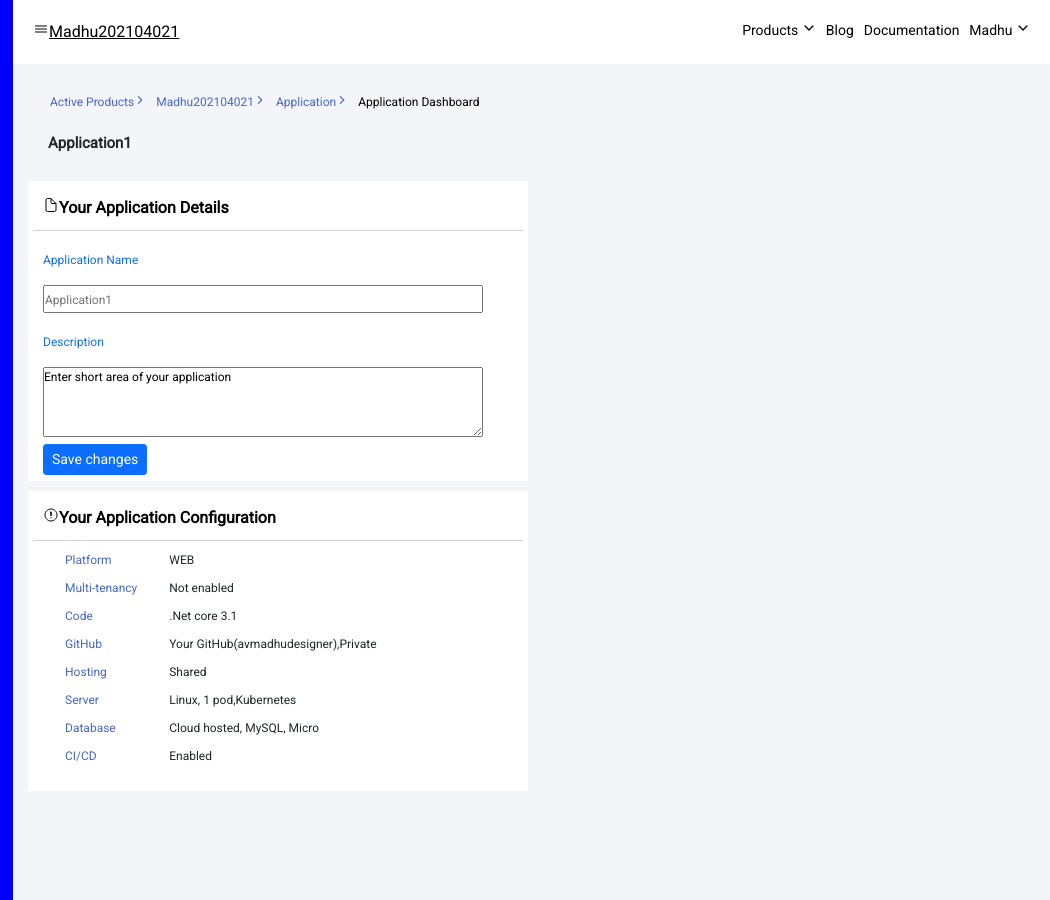
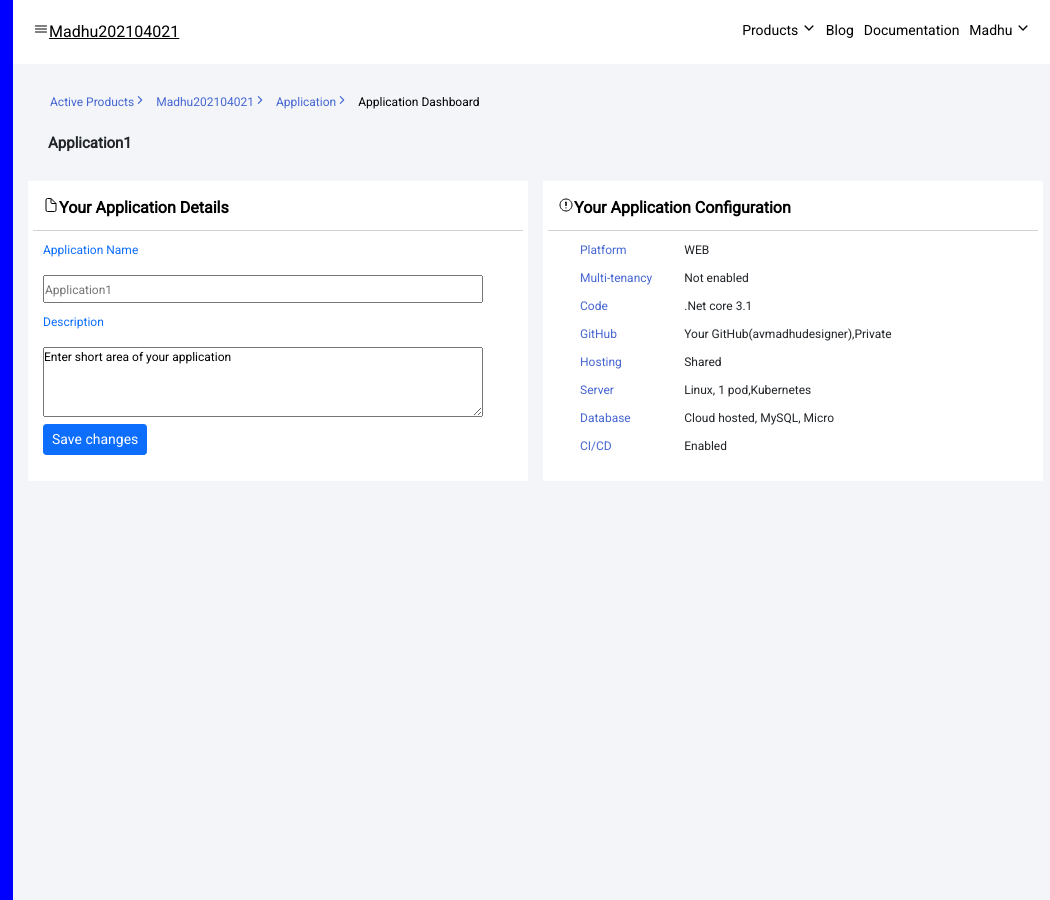
Before and after one commit to Lilly-Susan/website, a plain HTML site: page page2.html in a window 1280 px wide. Shown: the full height of the page, 230-1280 px from the left. Drawn offline with nearby package versions, Linux system fonts and the light colour scheme.

Commit message:
flex commit

```diff
--- a/main.css
+++ b/main.css
@@ -333,7 +333,7 @@ body{
 }
 .na p{
     font-size: 12px;
-    padding-top: 20px;
+    padding-top: 10px;
     padding-left: 10px;
 }
 .na input{
--- a/page2.html
+++ b/page2.html
@@ -74,8 +74,8 @@
                         <button type="button" class="btn btn-sm btn-primary">Save changes</button>
                     </div>
                 </div>
-            </div>
-            <div class="main1">
+
+
             <div class="head2">
                 <div class="system">
                     <a href="#"><ion-icon name="alert-circle-outline"></ion-icon>Your Application Configuration</a>
```
